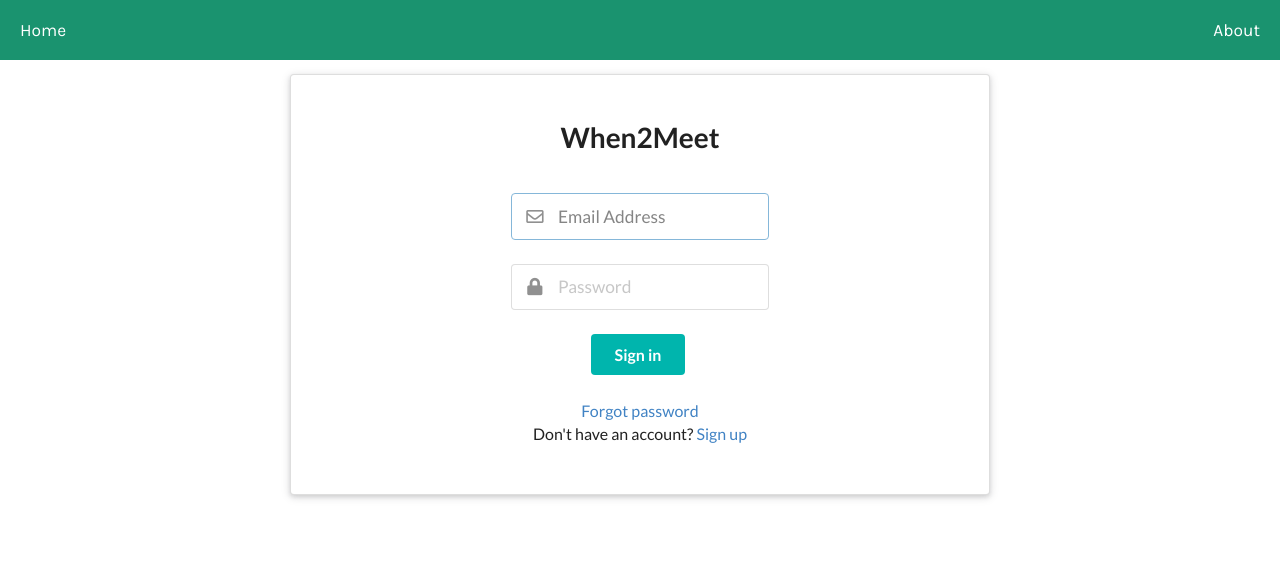
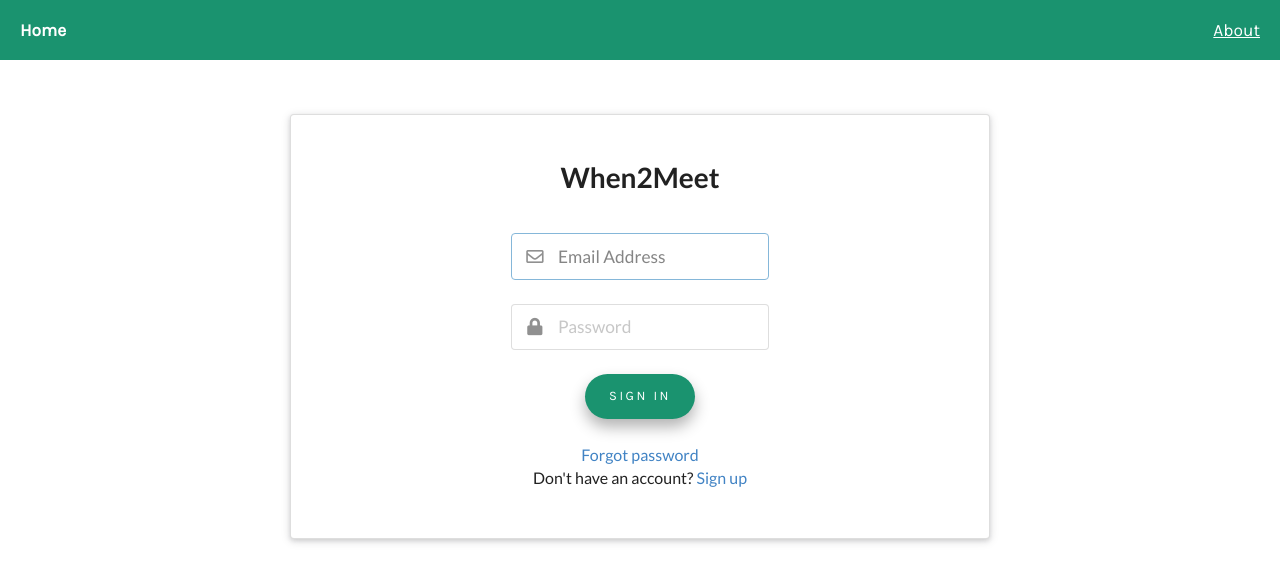
Before and after one commit to yoonaoh/hackrice8, a Python web app: template when2meet/templates/homepage.html in a window 1280 px wide. Shown: the top 583 px of the page. Run offline with Jinja, Linux system fonts and the light colour scheme; the template is opened without the code that fills it, so the values that code supplies are empty; some libraries are stand-ins or nearby versions.

Commit message:
trying another thing

```diff
--- a/when2meet/templates/homepage.html
+++ b/when2meet/templates/homepage.html
@@ -2,6 +2,13 @@
 <html>
 <head>
   <title> When2Meet </title>
+  <link rel="apple-touch-icon" sizes="180x180" href="/apple-touch-icon.png">
+  <link rel="icon" type="image/png" sizes="32x32" href="/favicon-32x32.png">
+  <link rel="icon" type="image/png" sizes="16x16" href="/favicon-16x16.png">
+  <link rel="manifest" href="/site.webmanifest">
+  <link rel="mask-icon" href="/safari-pinned-tab.svg" color="#5bbad5">
+  <meta name="msapplication-TileColor" content="#da532c">
+  <meta name="theme-color" content="#ffffff">
   <link href="https://fonts.googleapis.com/css?family=Karla" rel="stylesheet">
   <link rel="stylesheet" href="../css/homepage.css">
   <link rel="stylesheet" href="https://cdnjs.cloudflare.com/ajax/libs/semantic-ui/2.2.7/semantic.min.css" integrity="sha256-wT6CFc7EKRuf7uyVfi+MQNHUzojuHN2pSw0YWFt2K5E=" crossorigin="anonymous" />
@@ -10,11 +17,14 @@
 <header>
   <div style="background-color: #1A936F; color: white; padding: 20px;">
     <div id="space">
-      <span>Home</span>
-      <span>About</span>
+      <span><b>Home</b></span>
+      <span><u>About</u></span>
     </div>
+      <!-- <p align="left";> Homepage <p align="right";> About </p></p> -->
   </div>
 </header>
+<br>
+<br>
 <div class="ui raised very padded center aligned text container segment">
   <h1 class="ui header">When2Meet</h1>
   <br>
@@ -32,7 +42,7 @@
 <br>
 
   <div class="actions">
-    <button class=" ui large teal button" type="submit">Sign in</button>
+    <a href = "new_event.html"> <button class="btn">Sign In</button></a>
   </div>
   <br>
   <a href="#"> Forgot password </a>
```
